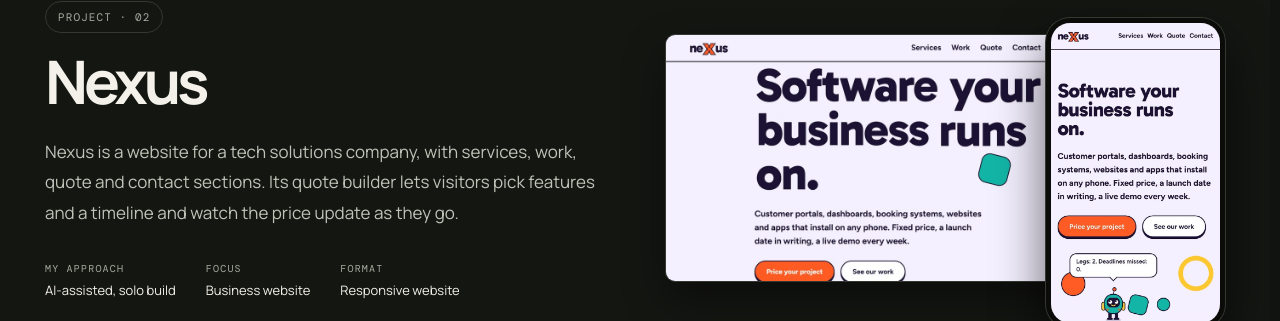
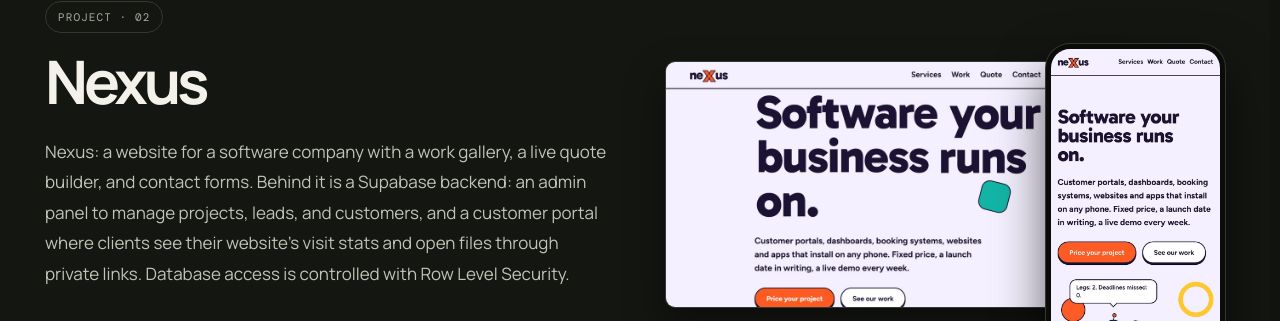
Before and after one commit to arund-dev/portfolio, a plain HTML site: page index.html in a window 1280 px wide. Shown: the part 2524-2845 px from the top of the page. Drawn offline with nearby package versions, Linux system fonts and the light colour scheme.

Commit message:
Revise Nexus project description for clarity
Updated project description to provide more details about Nexus and its features.

```diff
--- a/index.html
+++ b/index.html
@@ -313,7 +313,7 @@ say(&quot;வணக்கம்&quot;);">
           </div>
 
           <p class="project-description">
-            Nexus is a website for a tech solutions company, with services, work, quote and contact sections. Its quote builder lets visitors pick features and a timeline and watch the price update as they go.
+            Nexus: a website for a software company with a work gallery, a live quote builder, and contact forms. Behind it is a Supabase backend: an admin panel to manage projects, leads, and customers, and a customer portal where clients see their website's visit stats and open files through private links. Database access is controlled with Row Level Security.
           </p>
 
           <div class="project-meta">
```
